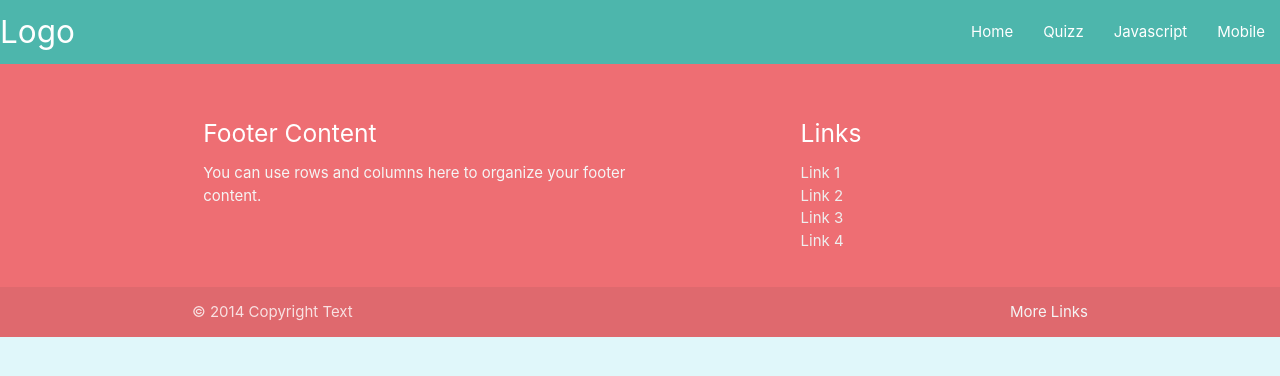
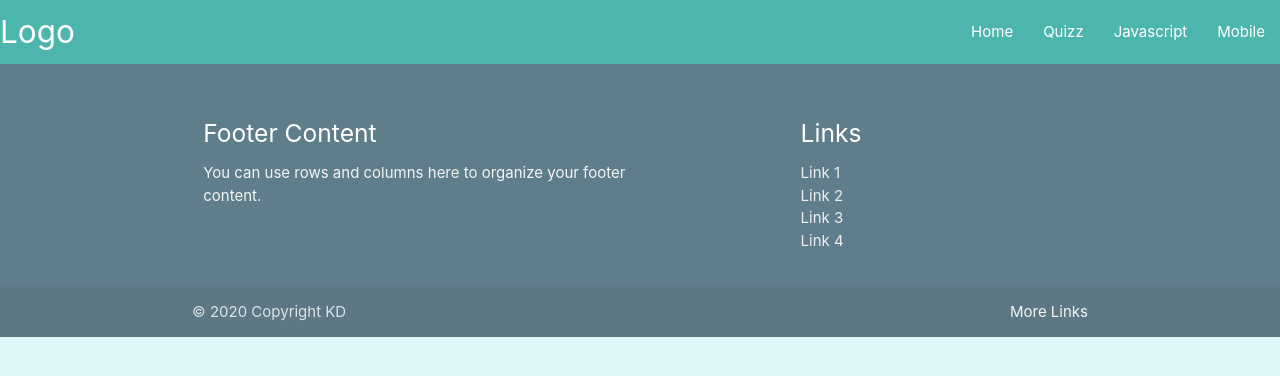
Before and after one commit to coldoe/QuizApp, a React (Create React App) app: page / in a window 1280 px wide. Shown: the top 376 px of the page. Built offline with nearby package versions, Linux system fonts and the light colour scheme; no server answers.

Commit message:
footer color

```diff
--- a/src/Components/Footer/Footer.jsx
+++ b/src/Components/Footer/Footer.jsx
@@ -5,7 +5,7 @@ import "./Footer.css";
 export const Footer = () => {
   return (
     <div className="Footer">
-      <footer className="page-footer">
+      <footer className="page-footer blue-grey">
         <div className="container">
           <div className="row">
             <div className="col l6 s12">
@@ -44,7 +44,7 @@ export const Footer = () => {
         </div>
         <div className="footer-copyright">
           <div className="container">
-            © 2014 Copyright Text
+            © 2020 Copyright KD
             <a className="grey-text text-lighten-4 right" href="#!">
               More Links
             </a>
```
